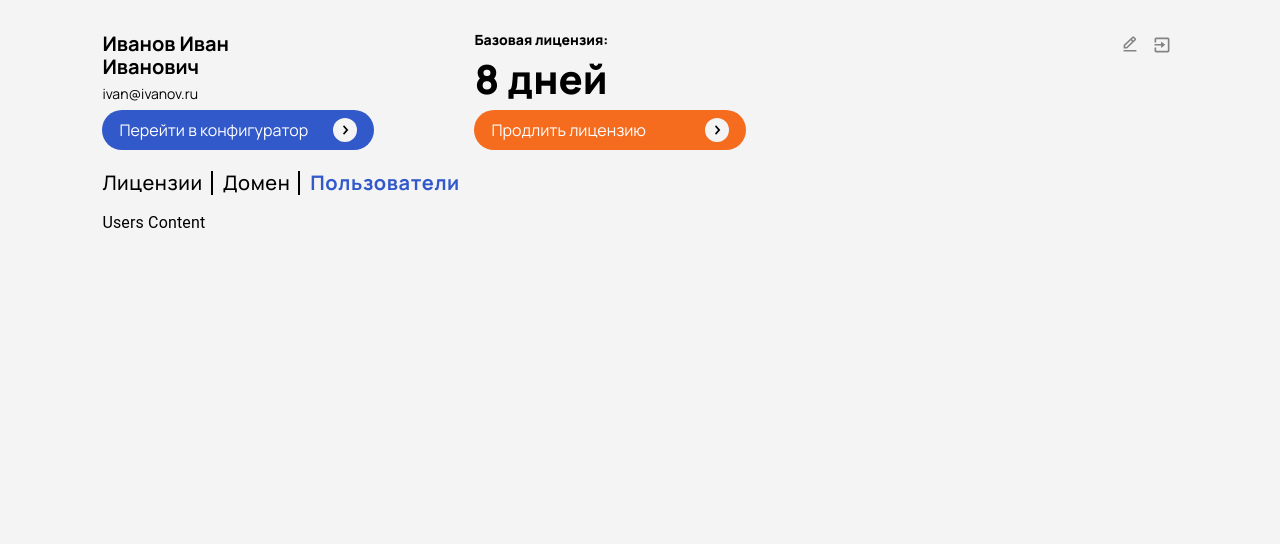
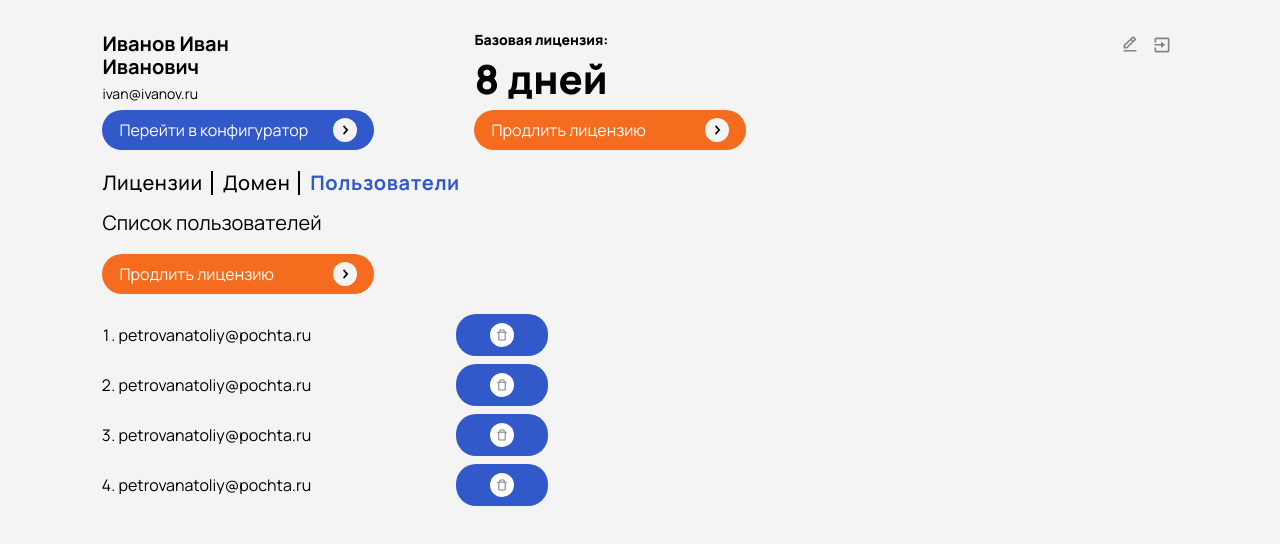
Before and after one commit to AlexKim10101/personalAccount, a React app: page /account/users in a window 1280 px wide. Shown: the top 544 px of the page. Built offline with nearby package versions, Linux system fonts and the light colour scheme.

Commit message:
add users section

```diff
--- a/src/consts/data.tsx
+++ b/src/consts/data.tsx
@@ -11,7 +11,6 @@ import {
 	ITableField,
 	IVersionData,
 } from "types";
-import { title } from "process";
 
 export const KPI_MONITOR_URL = "https://kpi-monitor.ru";
 
@@ -44,6 +43,24 @@ export const domens = [
 		title: "Домен конфигуратора",
 		value: "https://kpi-monitor.survey_settings.ru",
 	},
+];
+
+export const users = [
+	{ id: "user_1", title: "petrovanatoliy@pochta.ru" },
+	{ id: "user_2", title: "petrovanatoliy@pochta.ru" },
+	{ id: "user_3", title: "petrovanatoliy@pochta.ru" },
+	{ id: "user_4", title: "petrovanatoliy@pochta.ru" },
+	// { id: "user_1", title: "petrovanatoliy@pochta.ru" },
+	// { id: "user_1", title: "petrovanatoliy@pochta.ru" },
+	// { id: "user_1", title: "petrovanatoliy@pochta.ru" },
+	// { id: "user_1", title: "petrovanatoliy@pochta.ru" },
+	// { id: "user_1", title: "petrovanatoliy@pochta.ru" },
+	// { id: "user_1", title: "petrovanatoliy@pochta.ru" },
+	// { id: "user_1", title: "petrovanatoliy@pochta.ru" },
+	// { id: "user_1", title: "petrovanatoliy@pochta.ru" },
+	// { id: "user_1", title: "petrovanatoliy@pochta.ru" },
+	// { id: "user_1", title: "petrovanatoliy@pochta.ru" },
+	// { id: "user_1", title: "petrovanatoliy@pochta.ru" },
 ];
 
 export const SCROLL_LIMIT = 2500;
--- a/src/pages/Account/index.tsx
+++ b/src/pages/Account/index.tsx
@@ -8,11 +8,18 @@ import { ReactComponent as ExitTwoIcon } from "@assets/icons/svg/exit_2.svg";
 import "./account.css";
 import IconButton from "@mui/material/IconButton";
 import Box from "@mui/material/Box";
-import { Tab, Tabs, Typography } from "@mui/material";
-import { accountLinksData, tableFields, versions, domens } from "consts/data";
+import { Tab, Tabs } from "@mui/material";
+import {
+	accountLinksData,
+	tableFields,
+	versions,
+	domens,
+	users,
+} from "consts/data";
 import EditableList from "widgets/Sections/Domens";
+import UsersSection from "widgets/Sections/Users";
 
-const LicensePage = () => {
+const LicenseSection = () => {
 	const [currentVersion, setCurrentVersion] = useState(versions[0]);
 	const filteredVersions = [currentVersion];
 
@@ -106,21 +113,18 @@ const LicensePage = () => {
 		</div>
 	);
 };
-const DomensPage = () => {
-	const [activeDomen, setActiveDomen] = useState<null | number>(null);
 
+const DomensSection = () => {
 	return <EditableList items={domens} />;
 };
-const UsersPage = () => <Typography>Users Content</Typography>;
 
 function AccountPage() {
 	const location = useLocation();
-
-	// Определение текущего активного таба
+	// TODO: вынести URL в коллекцию
 	const getActiveTabIndex = () => {
 		if (location.pathname.endsWith("/domens")) return 1;
 		if (location.pathname.endsWith("/users")) return 2;
-		return 0; // Default to "License"
+		return 0;
 	};
 
 	const activeTabIndex = getActiveTabIndex();
@@ -187,9 +191,9 @@ function AccountPage() {
 
 				<Box mt={2}>
 					<Routes>
-						<Route path="license" element={<LicensePage />} />
-						<Route path="domens" element={<DomensPage />} />
-						<Route path="users" element={<UsersPage />} />
+						<Route path="license" element={<LicenseSection />} />
+						<Route path="domens" element={<DomensSection />} />
+						<Route path="users" element={<UsersSection users={users} />} />
 						<Route
 							path="*"
 							element={<Navigate to="/account/license" replace />}
--- a/src/widgets/Sections/Domens/domens.css
+++ b/src/widgets/Sections/Domens/domens.css
@@ -20,19 +20,21 @@
 	display: flex;
 	gap: 20px;
 	font-family: Manrope;
-	justify-content: space-between;
+	justify-content: center;
 	align-items: center;
 	white-space: nowrap;
 	border-radius: 20px;
-	padding-left: 17px;
+	/* padding-left: 17px;
 	padding-right: 17px;
 	padding-top: 8px;
-	padding-bottom: 8px;
+	padding-bottom: 8px; */
+	padding: 6px 16px;
 	background-color: var(--brand-color);
 	text-decoration: none;
 	color: var(--white-color);
 	min-width: 0;
 	min-height: 42px;
+	min-width: 92px;
 }
 
 @media (min-width: 320px) {
--- /dev/null
+++ b/src/widgets/Sections/Users/index.tsx
@@ -0,0 +1,67 @@
+import React, { useState, useRef, useEffect } from "react";
+import { Link } from "react-router";
+import { Box, Button } from "@mui/material";
+import { ReactComponent as ArrowIcon } from "@assets/icons/icon1.svg";
+import { ReactComponent as TrashIcon } from "@assets/icons/svg/trash.svg";
+
+import "./user.css";
+
+type UserItem = {
+	id: string;
+	title: string;
+};
+
+type EditableListProps = {
+	users: UserItem[];
+	deleteUser?: (id: string) => void;
+};
+
+const User: React.FC<EditableListProps> = ({ users, deleteUser }) => {
+	return (
+		<div className="users-section">
+			<div className="users-section-title">Список пользователей</div>
+			<Link to="/login" className="link link-orange link-min-width">
+				<div className="link-content">Продлить лицензию</div>
+				<div className="link-content">
+					<ArrowIcon />
+				</div>
+			</Link>
+			<ol className="user-list">
+				{users.map(item => (
+					<li key={item.id} className="user-list-item">
+						<div className="user-list-item-content">
+							<div className="user-title">{item.title}</div>
+							<div className="user-btn-wrapper">
+								<Button
+									variant="contained"
+									onClick={() => {
+										console.log("delete user");
+									}}
+									className="domen-btn"
+									disableRipple
+									disableElevation
+								>
+									<Box
+										sx={{
+											width: 24,
+											height: 24,
+											borderRadius: "50%",
+											backgroundColor: "white",
+											display: "flex",
+											alignItems: "center",
+											justifyContent: "center",
+										}}
+									>
+										<TrashIcon />
+									</Box>
+								</Button>
+							</div>
+						</div>
+					</li>
+				))}
+			</ol>
+		</div>
+	);
+};
+
+export default User;
--- /dev/null
+++ b/src/widgets/Sections/Users/user.css
@@ -0,0 +1,33 @@
+.users-section {
+	display: flex;
+	flex-direction: column;
+	gap: 20px;
+}
+
+.users-section-title {
+	font-size: 1.25rem;
+}
+
+.user-list {
+	padding-inline-start: 1rem;
+}
+
+/* list-style-type */
+.user-list-item {
+	list-style-type: decimal;
+	margin-bottom: 8px;
+}
+
+.user-list-item-content {
+	display: flex;
+	flex-direction: row;
+	justify-content: space-between;
+	align-items: center;
+	width: 100%;
+	max-width: 430px;
+}
+
+.user-title {
+	overflow: hidden;
+	text-overflow: ellipsis;
+}
```
Also changed, not shown: src/widgets/Sections/Domens/index.tsx (+7 -3 lines), src/assets/icons/svg/trash.svg (added).
